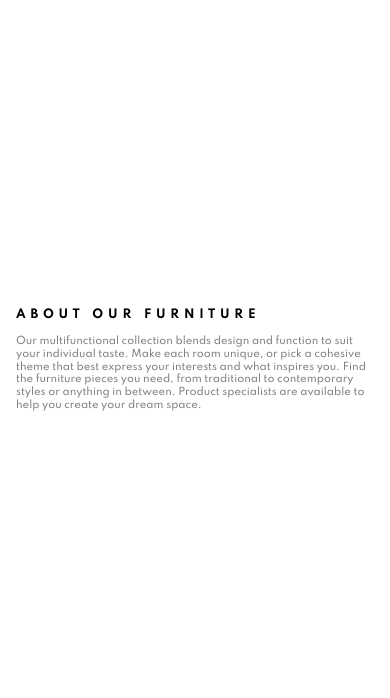
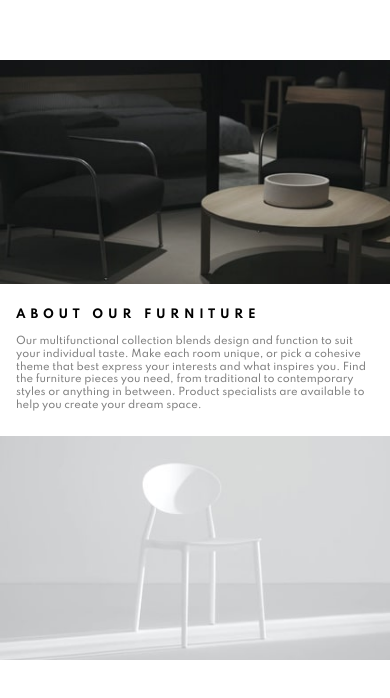
Before and after one commit to Fringedd/Room-page, a plain HTML site: page index.html in a window 390 px wide. Shown: the part 840-1538 px from the top of the page. Drawn offline with Linux system fonts and the light colour scheme; files whose address does not match are found by name.

Commit message:
Update style.css

```diff
--- a/style.css
+++ b/style.css
@@ -150,13 +150,13 @@ nav {
 }
 
 #bot-imgL {
-  background-image: url(./images/image-about-dark.jpg);
+  background-image: url(image-about-dark.jpg);
   background-repeat: no-repeat;
   background-size: contain;
 }
 
 #bot-imgR {
-  background-image: url(./images/image-about-light.jpg);
+  background-image: url(image-about-light.jpg);
   background-repeat: no-repeat;
   background-size: contain;
 }
@@ -313,13 +313,13 @@ nav {
     background-size: cover;
   }
   #bot-imgL {
-    background-image: url(./images/image-about-dark.jpg);
+    background-image: url(image-about-dark.jpg);
     background-repeat: no-repeat;
     background-size: cover;
   }
 
   #bot-imgR {
-    background-image: url(./images/image-about-light.jpg);
+    background-image: url(image-about-light.jpg);
     background-repeat: no-repeat;
     background-size: cover;
   }
```
